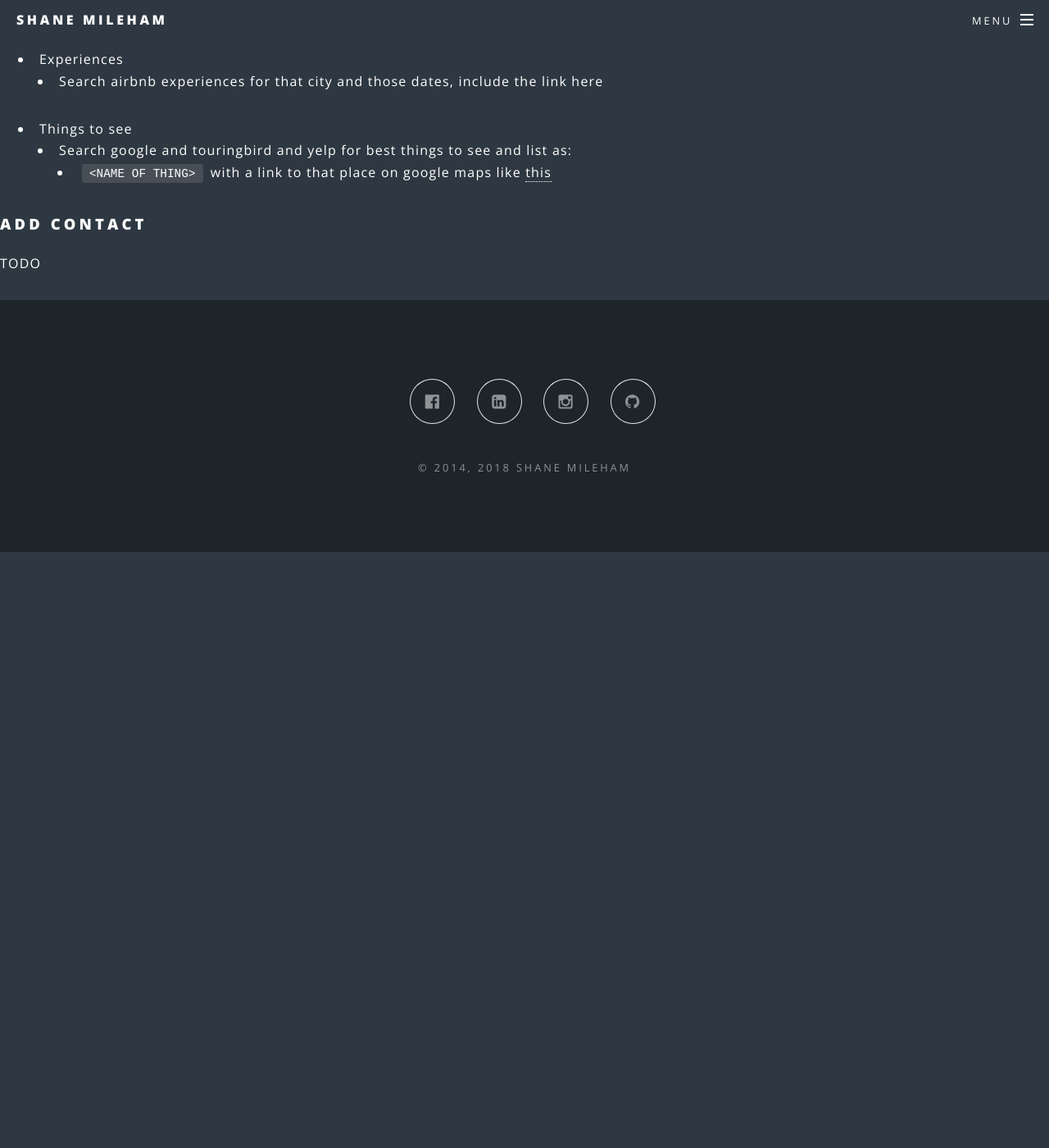
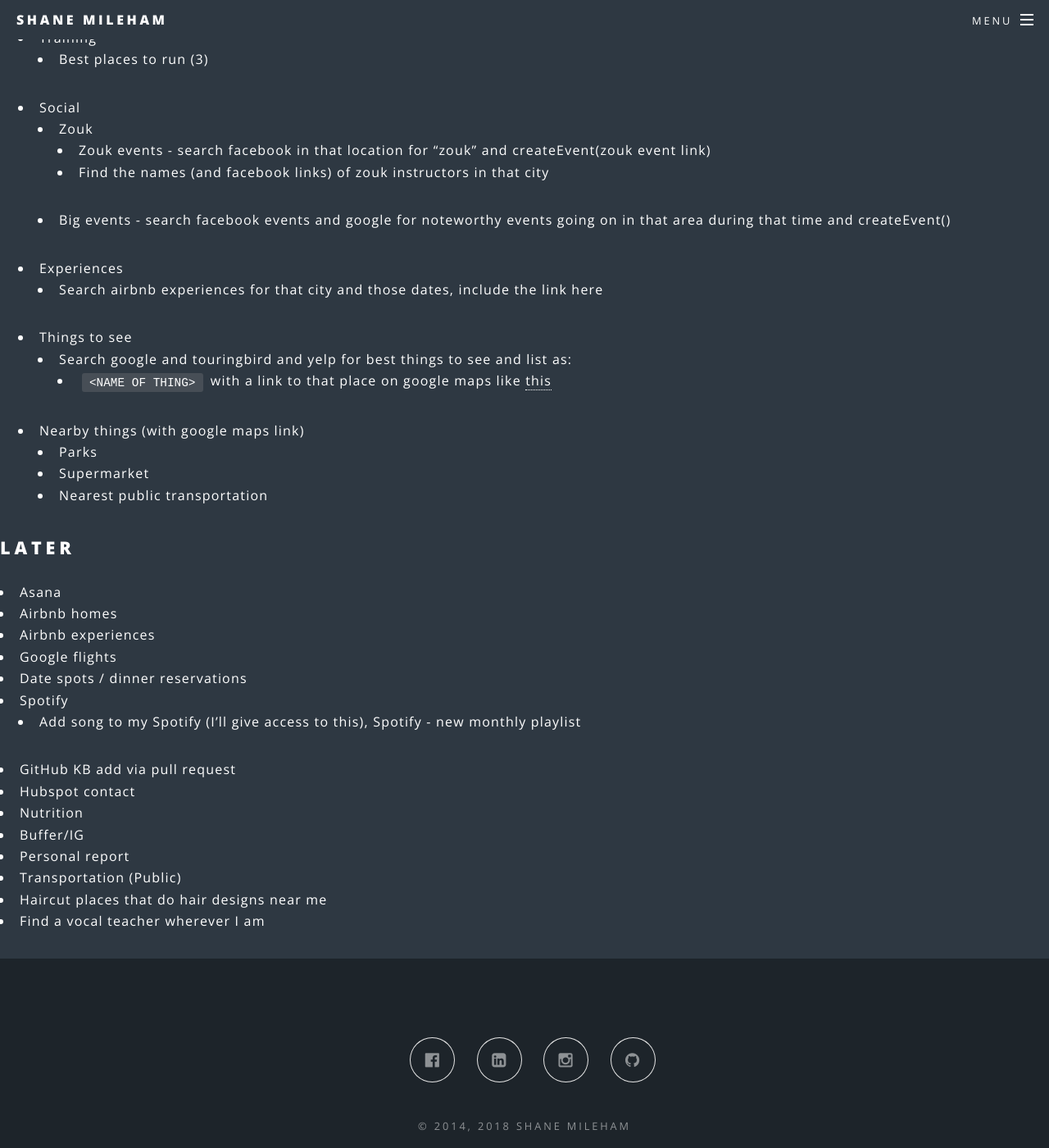
Before and after one commit to shanemileham/shanemileham.github.io, a Jekyll site: the page built from _kb/personal/va.md, in a window 1280 px wide and 1400 px high, scrolled down 1316 px. Shown: the whole window at 82% size. Built offline with Jekyll 4.4.1, drawn with Linux system fonts in a browser that asks for light colours; comment, search, counter and statistics services are not loaded; before the commit the page ends 1989 px from its top, so only the background shows below that; some of the changed text lies outside the part shown.

Commit message:
Updated VA tasks

```diff
--- a/_kb/personal/va.md
+++ b/_kb/personal/va.md
@@ -21,18 +21,24 @@
 
 ### Create Event - createEvent(link)
 
+Example:
+- Given <list of Zouk festivals> create Google events and invite me to each. Title '<city> - Zouk - <event name>'
+  - Description is the FB event. The URL if exists. The URL of the ticket prices. If you can't find the price, email the event organizers asking about the price.
+
 ### City Prep -
 - Input =
   - City
   - Dates
   - Location
 - Output = email with
+  - Weather (in both F and C)
   - Logistics
     - Best travel method from current city (see calendar "Shane's Location") to that city (e.g. Plane, Train, Bus)
     - If (plane or train) check google flights one way and send me the URL
       - If (flight is longer than 8 hours) depart between 10pm and 2am
       - If (weekday) depart after 11am and arrive before 3pm
       - If (weekend) depart after 11am and arrive before 9pm
+    - If (plane) include a link to the airport lounges for the two airports (search )
   - Training
     - Best places to run (3)
   - Social
@@ -45,7 +51,25 @@
   - Things to see
     - Search google and touringbird and yelp for best things to see and list as:
       - `<NAME OF THING>` with a link to that place on google maps like [this](https://www.google.com/maps/place/Copacabana+Beach/@-22.9732698,-43.2032649,14z/data=!4m13!1m7!3m6!1s0x9bd523d20f9c53:0x693c6132635e6b0d!2sCopacabana,+Rio+de+Janeiro+-+State+of+Rio+de+Janeiro,+Brazil!3b1!8m2!3d-22.9697777!4d-43.1868592!3m4!1s0x9bd538c8832c3d:0xcb920056b5eb9082!8m2!3d-22.9738728!4d-43.1853086)
+  - Nearby things (with google maps link)
+    - Parks
+    - Supermarket
+    - Nearest public transportation
 
 
-### Add contact
-TODO
+## Later
+- Asana
+- Airbnb homes
+- Airbnb experiences
+- Google flights
+- Date spots / dinner reservations
+- Spotify
+  - Add song to my Spotify (I'll give access to this),  Spotify - new monthly playlist
+- GitHub KB add via pull request
+- Hubspot contact
+- Nutrition
+- Buffer/IG
+- Personal report
+- Transportation (Public)
+- Haircut places that do hair designs near me
+- Find a vocal teacher wherever I am
```
